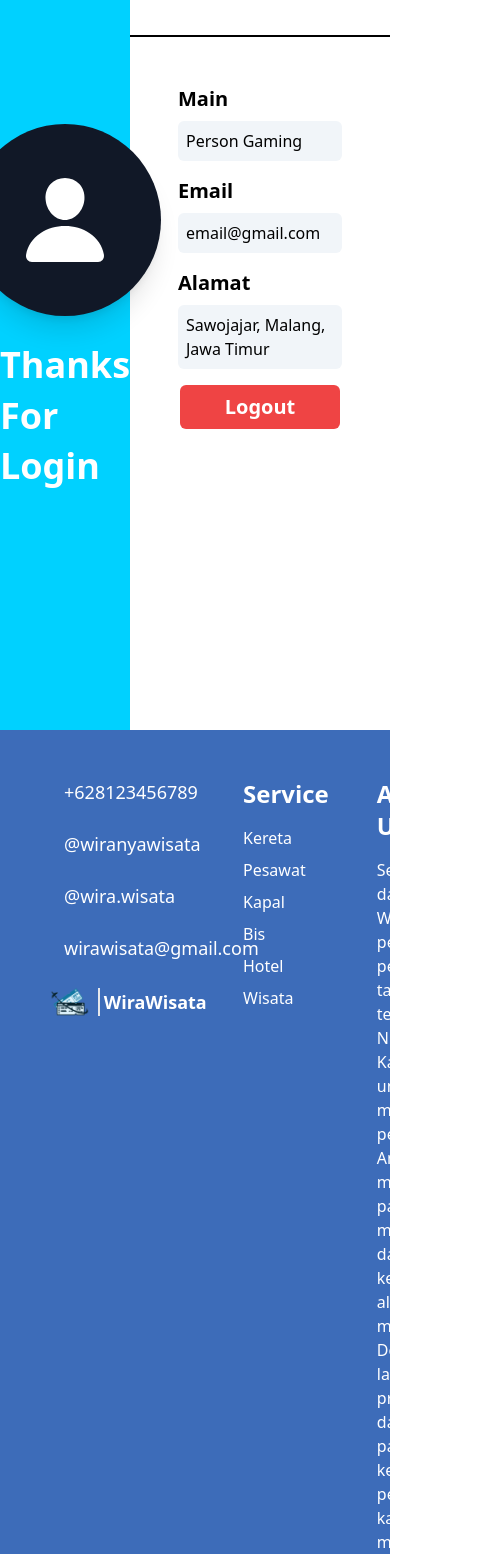
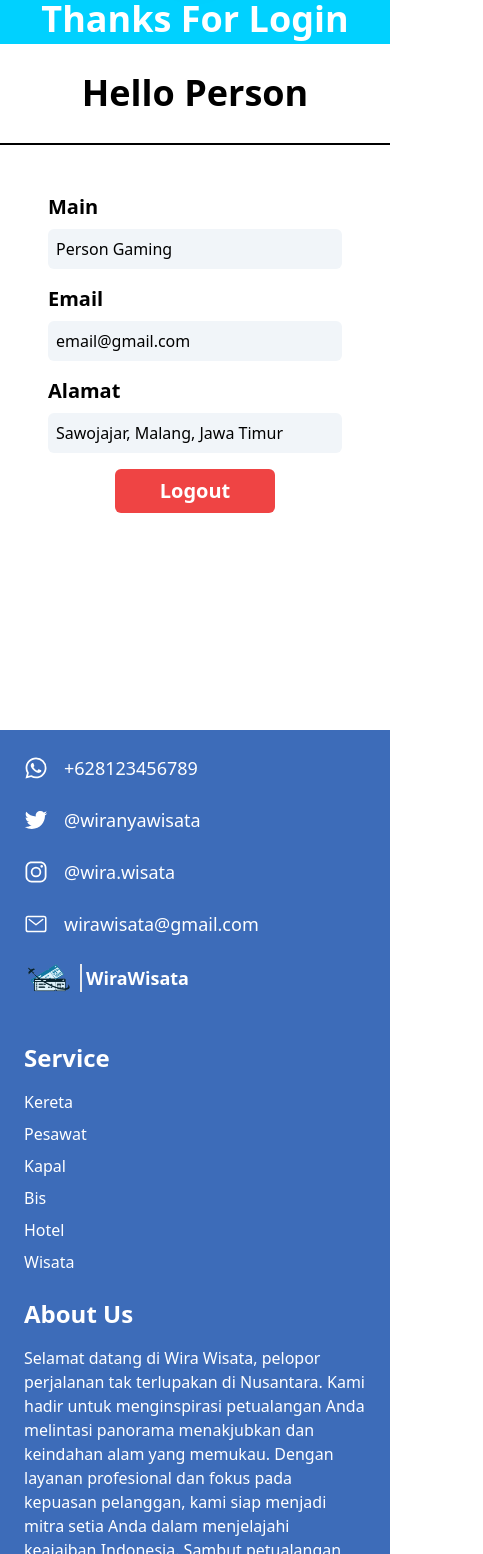
Before and after one commit to panntod/Wirawisata-Frontend, a React (Vite) app: page /profile in a window 390 px wide. Shown: the part 114-1668 px from the top of the page, 483 px wide, since content can reach past the window. Built offline with nearby package versions, Linux system fonts and the light colour scheme.

Commit message:
feat: Create component responsive

```diff
--- a/src/components/global/Footer.jsx
+++ b/src/components/global/Footer.jsx
@@ -12,8 +12,8 @@ import Logo from "../atomic/Logo";
 
 const Footer = () => (
   <>
-    <div className="flex bg-secondary">
-      <div className="w-1/2 p-12">
+    <div className="flex flex-col md:flex-row bg-secondary">
+      <div className="w-full md:w-1/2 p-6 md:p-12">
         <div className="flex flex-col gap-6 mb-6 text-white">
           <div className="flex gap-4 items-center">
             <IoLogoWhatsapp className="text-2xl" />
@@ -43,7 +43,7 @@ const Footer = () => (
         <Logo color="white" />
       </div>
 
-      <div className="flex gap-12 w-1/2 p-12">
+      <div className="flex flex-col md:flex-row gap-6 md:gap-12 w-full md:w-1/2 p-6 md:p-12">
         <div>
           <H4 className="text-white mb-4">Service</H4>
           <div className="flex flex-col gap-2">
--- a/src/views/Profile.jsx
+++ b/src/views/Profile.jsx
@@ -7,11 +7,11 @@ import { H1, H5, P } from "@/components/global/Text";
 export default function Profile() {
   return (
     <>
-      <main className="flex h-screen">
+      <main className="flex flex-col md:flex-row min-h-screen">
         {/* Sidebar */}
-        <section className="w-1/3 bg-main flex flex-col justify-center items-center">
-          <div className="mb-6 p-12 bg-gray-900 shadow-xl rounded-full hover:scale-105 hover:shadow-white">
-            <IoPerson className="text-8xl text-white" />
+        <section className="q-full md:w-1/3 bg-main flex flex-col justify-center items-center">
+          <div className="mb-6 p-6 md:p-12 bg-gray-900 shadow-xl rounded-full hover:scale-105 hover:shadow-white">
+            <IoPerson className="text-4xl md:text-8xl text-white" />
           </div>
           <H1 className="text-white">Thanks For Login</H1>
         </section>
```
